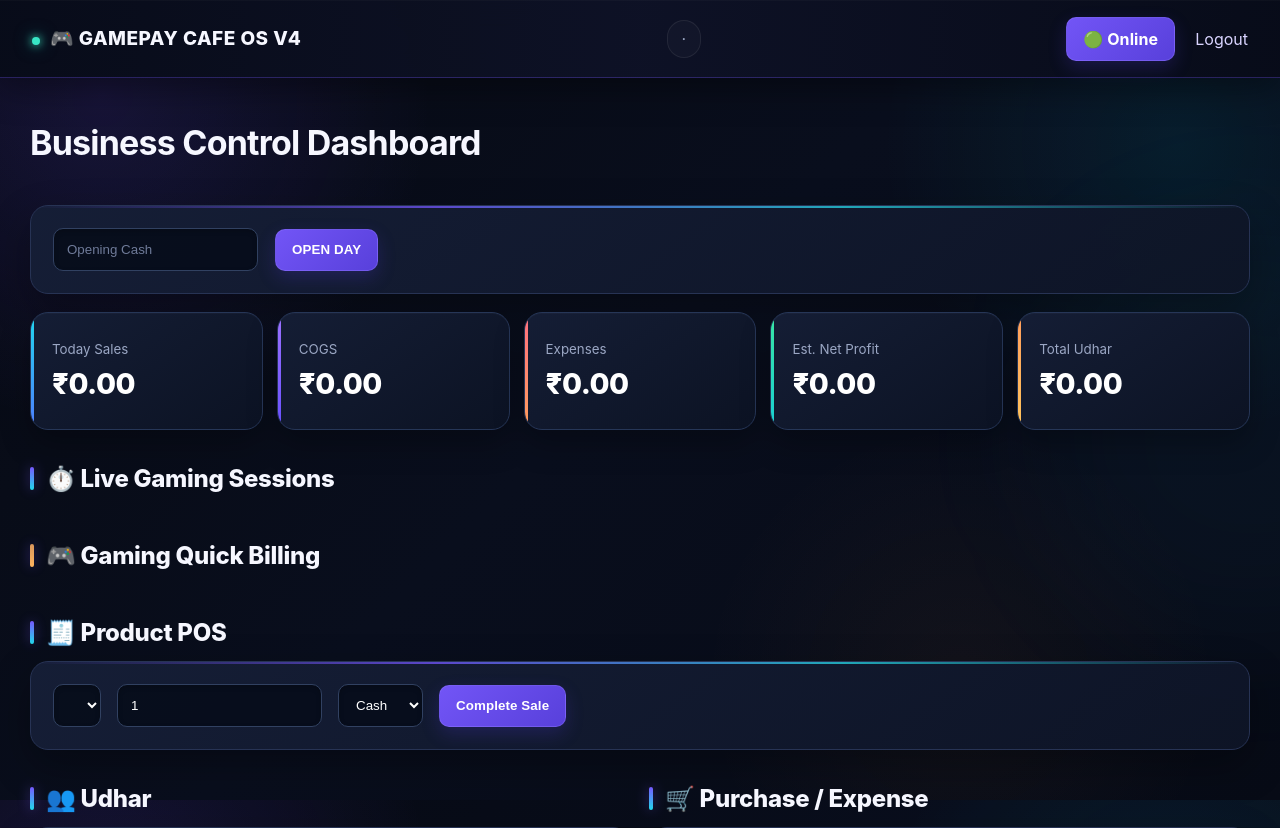
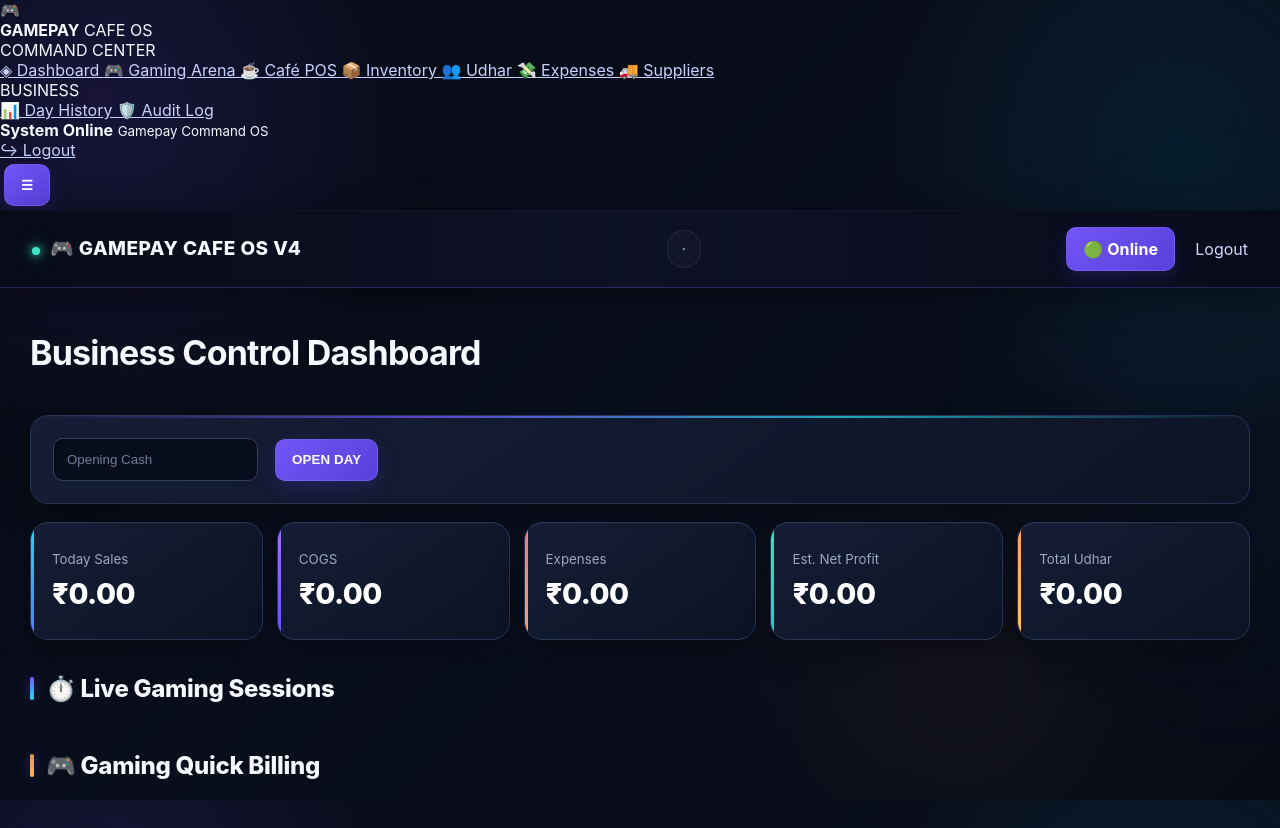
Before and after one commit to Vivekarya8/gamepay-cafe-os, a Flask app: template Gamepay_Cafe_OS_V7_PWA_Complete/templates/dashboard.html in a window 1280 px wide. Shown: the top 828 px of the page. Run offline with Flask 3, Linux system fonts and the light colour scheme; the template is opened without the code that fills it, so the values that code supplies are empty; some libraries are stand-ins or nearby versions.

Commit message:
Update dashboard.html

```diff
--- a/Gamepay_Cafe_OS_V7_PWA_Complete/templates/dashboard.html
+++ b/Gamepay_Cafe_OS_V7_PWA_Complete/templates/dashboard.html
@@ -1,4 +1,100 @@
-<!doctype html><html><head><link rel="stylesheet" href="/static/style.css"><meta name="viewport" content="width=device-width"><meta name="theme-color" content="#111a35"><link rel="manifest" href="/manifest.json"></head><body>
+<!doctype html><html><head><link rel="stylesheet" href="/static/style.css"><meta name="viewport" content="width=device-width"><meta name="theme-color" content="#111a35"><link rel="manifest" href="/manifest.json"></head><body><!-- =====================================================
+     GAMEPAY CAFE OS — COMMAND SIDEBAR
+     ===================================================== -->
+
+<aside class="gp-sidebar" id="gpSidebar">
+
+    <div class="gp-brand">
+        <div class="gp-brand-icon">🎮</div>
+
+        <div>
+            <strong>GAMEPAY</strong>
+            <span>CAFE OS</span>
+        </div>
+    </div>
+
+    <div class="gp-nav-label">COMMAND CENTER</div>
+
+    <nav class="gp-nav">
+
+        <a href="#top" class="active">
+            <span>◈</span>
+            Dashboard
+        </a>
+
+        <a href="#gaming">
+            <span>🎮</span>
+            Gaming Arena
+        </a>
+
+        <a href="#cafe">
+            <span>☕</span>
+            Café POS
+        </a>
+
+        <a href="#inventory">
+            <span>📦</span>
+            Inventory
+        </a>
+
+        <a href="#udhar">
+            <span>👥</span>
+            Udhar
+        </a>
+
+        <a href="#expenses">
+            <span>💸</span>
+            Expenses
+        </a>
+
+        <a href="#suppliers">
+            <span>🚚</span>
+            Suppliers
+        </a>
+
+        <div class="gp-nav-label gp-nav-label-inner">
+            BUSINESS
+        </div>
+
+        <a href="/day-history">
+            <span>📊</span>
+            Day History
+        </a>
+
+        <a href="/audit">
+            <span>🛡️</span>
+            Audit Log
+        </a>
+
+    </nav>
+
+    <div class="gp-sidebar-bottom">
+
+        <div class="gp-system-status">
+            <span class="gp-live-dot"></span>
+
+            <div>
+                <b>System Online</b>
+                <small>Gamepay Command OS</small>
+            </div>
+        </div>
+
+        <a href="/logout" class="gp-logout">
+            ↪ Logout
+        </a>
+
+    </div>
+
+</aside>
+
+<button
+    class="gp-mobile-menu"
+    onclick="document.getElementById('gpSidebar').classList.toggle('open')"
+    type="button">
+    ☰
+</button>
+
+<div id="top"></div>
 <header><b>🎮 GAMEPAY CAFE OS V4</b><span>{{session.name}} · {{session.role}}</span><button id="installApp" class="btn" style="display:none">📱 Install App</button><span id="netState" class="btn">Online</span><a href="/logout">Logout</a></header><main>
 <div class="row"><h1>Business Control Dashboard</h1>{% if session.role=="Owner" %}<a class="btn" href="/audit">Audit Log</a><a class="btn" href="/day-history">📅 Day History</a><a class="btn" href="/export">CSV</a><a class="btn" href="/excel">Excel Report</a><a class="btn" href="/backup-db">Backup DB</a><a class="btn" href="/cloud-status">Cloud Status</a>{% endif %}</div>
 {% if not bd or bd.closed %}<form action="/open-day" method="post" class="panel row"><input name="opening" type="number" step=".01" placeholder="Opening Cash" required><button>OPEN DAY</button></form>{% else %}<div class="notice">🟢 DAY OPEN · Opening Cash ₹{{"%.2f"|format(bd.opening_cash)}}</div>{% endif %}
```
